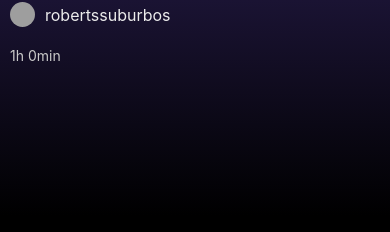
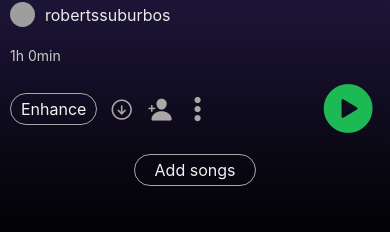
Before and after one commit to RobzLegz/spotify, a React Native app: screen /Playlist in a window 390 px wide. Shown: the part 454-686 px from the top of the page. Built offline with nearby package versions, Linux system fonts and the light colour scheme; grey boxes are pictures that could not be loaded.

Commit message:
playlist top

```diff
--- a/icons/Icons.ts
+++ b/icons/Icons.ts
@@ -1,11 +1,31 @@
 import Ionicon from "react-native-vector-icons/Ionicons";
 import styled from "styled-components/native";
+import SimpleLineIcon from "react-native-vector-icons/SimpleLineIcons";
 
 const StyledPlaylistHeaderBackIcon = styled(Ionicon)`
     color: #f2f2f2;
     font-size: 25px;
 `;
 
+const StyledPlayIcon = styled(Ionicon)`
+    color: #1DB954;
+    font-size: 60px;
+`;
+
+const StyledPlaylistOptionIcon = styled(Ionicon)`
+    color: #aaa7a7;
+    font-size: 25px;
+`;
+
+const StyledPlaylistOptionsIcon = styled(SimpleLineIcon)`
+    color: #aaa7a7;
+    font-size: 25px;
+`;
+
+
 export {
+    StyledPlayIcon,
+    StyledPlaylistOptionIcon,
+    StyledPlaylistOptionsIcon,
     StyledPlaylistHeaderBackIcon
 }
--- a/screens/Playlist.tsx
+++ b/screens/Playlist.tsx
@@ -2,7 +2,7 @@ import React, { SetStateAction, useState } from "react"
 import Animated from "react-native-reanimated";
 import styled from "styled-components/native";
 import playlistData from "../data/playlistData";
-import { StyledPlaylistHeaderBackIcon } from "../icons/Icons";
+import { StyledPlayIcon, StyledPlaylistHeaderBackIcon, StyledPlaylistOptionIcon, StyledPlaylistOptionsIcon } from "../icons/Icons";
 import { LinearGradient } from "expo-linear-gradient";
 
 interface HeaderProps{
@@ -68,6 +68,14 @@ const Top = () => {
             />
 
             <Info />
+
+            <Options />
+
+            <StyledPlaylistTopAddSongsContainer>
+                <StyledPlaylistTopAddSongs>
+                    <StyledPlaylistTopAddSongsText>Add songs</StyledPlaylistTopAddSongsText>
+                </StyledPlaylistTopAddSongs>
+            </StyledPlaylistTopAddSongsContainer>
         </StyledPlaylistTop>
     )
 }
@@ -121,6 +129,28 @@ const StyledPlaylistTopCover = styled.Image`
     margin: 40px 0;
 `;
 
+const StyledPlaylistTopAddSongsContainer = styled.View`
+    width: 100%;
+    display: flex;
+    align-items: center;
+    justify-content: center;
+    flex-direction: row;
+`;
+
+const StyledPlaylistTopAddSongs = styled.TouchableOpacity`
+    padding: 5px 20px;
+    border-radius: 100px;
+    display: flex;
+    align-items: center;
+    justify-content: center;
+    border: 1px solid #aaa7a7;
+`;
+
+const StyledPlaylistTopAddSongsText = styled.Text`
+    color: #f2f2f2;
+    font-size: 16px;
+`;
+
 const Info: React.FC = () => {
     return (
         <StyledPlaylistInfo>
@@ -144,7 +174,6 @@ const Info: React.FC = () => {
 
 const StyledPlaylistInfo = styled.View`
     width: 100%;
-    height: 200px;
     align-items: flex-start;
 `;
 
@@ -177,6 +206,55 @@ const StyledPlaylistInfoCreatorName = styled.Text`
 const StyledPlaylistInfoLength = styled.Text`
     color: #cacaca;
     font-size: 14px;
+`;
+
+const Options: React.FC = () => {
+    return (
+        <StyledPlaylistOptions>
+            <StyledPlaylistOptionsLeft>
+                <StyledPlaylistOptionsLeftEnhance>
+                    <StyledPlaylistOptionsLeftEnhanceText>Enhance</StyledPlaylistOptionsLeftEnhanceText>
+                </StyledPlaylistOptionsLeftEnhance>
+
+                <StyledPlaylistOptionIcon name="arrow-down-circle-outline" />
+
+                <StyledPlaylistOptionIcon name="ios-person-add" />
+
+                <StyledPlaylistOptionsIcon name="options-vertical" />
+            </StyledPlaylistOptionsLeft>
+
+            <StyledPlayIcon name="play-circle" />
+        </StyledPlaylistOptions>
+    )
+}
+
+const StyledPlaylistOptions = styled.View`
+    width: 100%;
+    display: flex;
+    flex-direction: row;
+    justify-content: space-between;
+    align-items: center;
+    height: 70px;
+    margin: 10px 0;
+`;
+
+const StyledPlaylistOptionsLeft = styled.View`
+    width: 200px;
+    display: flex;
+    flex-direction: row;
+    justify-content: space-between;
+    align-items: center;
+`;
+
+const StyledPlaylistOptionsLeftEnhance = styled.TouchableOpacity`
+    padding: 5px 10px;
+    border: #aaa7a7 1px;
+    border-radius: 100px;
+`;
+
+const StyledPlaylistOptionsLeftEnhanceText = styled.Text`
+    color: #f2f2f2;
+    font-size: 16px;
 `;
 
 const Body: React.FC<BodyProps> = ({setDistanceTop}) => {
```
